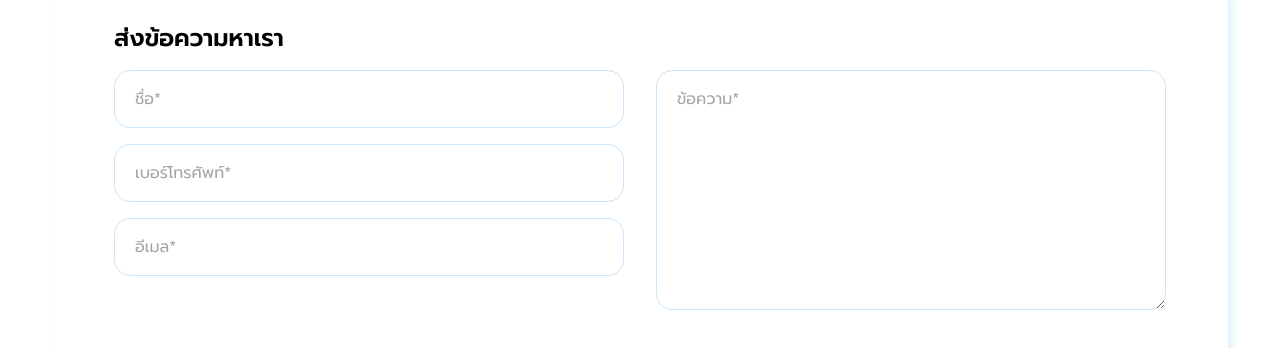
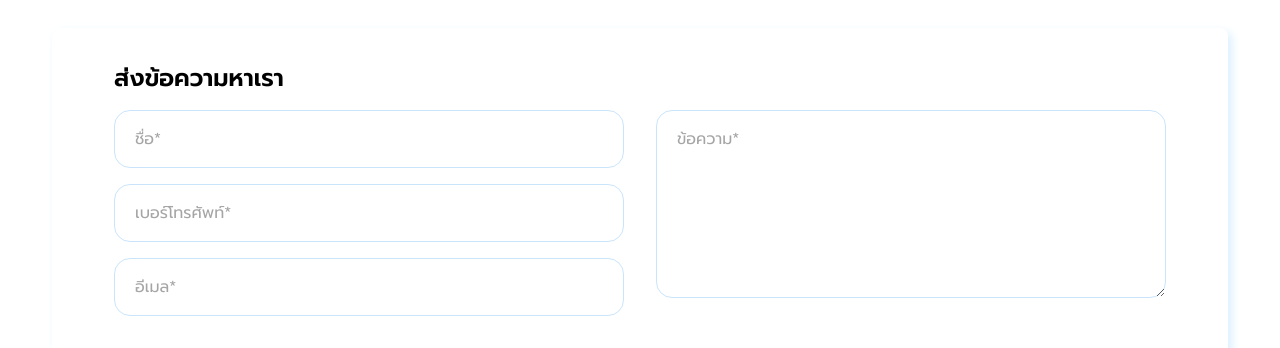
Before and after one commit to narawit101/website-datadorf, a Next.js app: page /contact in a window 1280 px wide. Shown: the part 1172-1520 px from the top of the page. Built offline with nearby package versions, Linux system fonts and the light colour scheme.

Commit message:
test(contact): edit gap contact box

```diff
--- a/app/contact/page.tsx
+++ b/app/contact/page.tsx
@@ -63,7 +63,7 @@
         </div>
       </div>
       <div className='lg:pt-30 px-3 pt-20 xl:mx-10 mx-1 mb-10'>
-        <div className='flex flex-col gap-10'>
+        <div className='flex flex-col gap-20'>
           <div className='grid grid-rows-1 lg:grid-cols-2 lg:gap-8 gap-15 border-2 bg-white border-[#FFFFFF] rounded-lg shadow-[4px_4px_10px_#DBEFFF] lg:pt-4 lg:py-8 lg:px-6 p-4'>
             <iframe
               className='shadow-[10px_10px_10px_#DBEFFF] rounded-lg xl:h-[500px] lg:h-[400px] h-[250px] w-full'
@@ -145,7 +145,7 @@
                     value={formData.message}
                     onChange={handleChange}
                     placeholder="ข้อความ*"
-                    className="flex flex-col border border-[#CAE5FB] rounded-2xl xl:px-5 p-4 text-[10px] sm:text-sm lg:text-base gap-4 min-h-60 resize-y w-full placeholder:text-[#a5a5a5] focus:outline-[#6BB5F2]"
+                    className="flex flex-col border border-[#CAE5FB] rounded-2xl xl:px-5 p-4 text-[10px] sm:text-sm lg:text-base gap-4 min-h-47 resize-y w-full placeholder:text-[#a5a5a5] focus:outline-[#6BB5F2]"
                   />
                 </div>
               </div>
```
